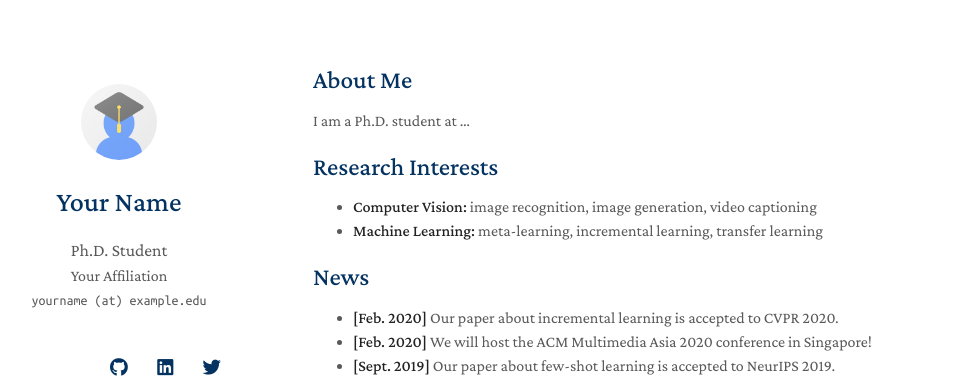
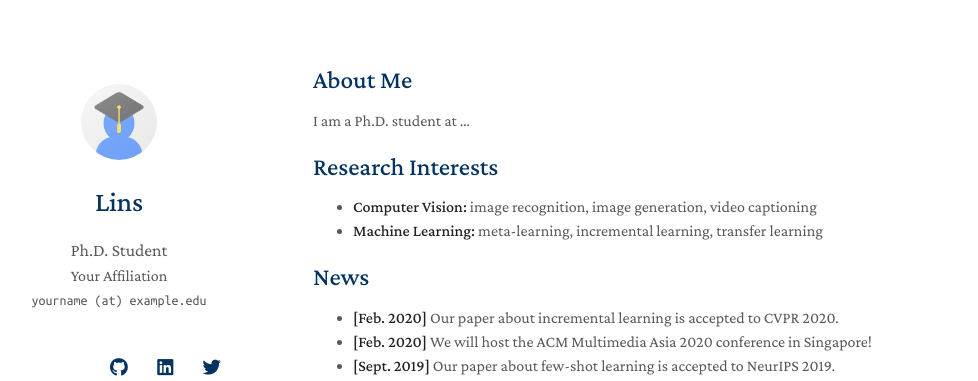
Before and after one commit to Lins666/Lins666.github.io, a Jekyll site: the page built from index.md, in a window 1280 px wide. Shown: the top 381 px of the page, without its empty margins (157-1135 px from the left). Built offline with Jekyll 4.4.1, drawn with Linux system fonts in a browser that asks for light colours; nearby versions of some CDN libraries; a style sheet for code colours, icons or effects is not loaded; our own code applies the rules of GitHub Pages for plain Markdown files.

Commit message:
Update _config.yml

```diff
--- a/_config.yml
+++ b/_config.yml
@@ -1,5 +1,5 @@
 # Basic Information
-title: Your Name
+title: Lins
 position: Ph.D. Student
 affiliation: Your Affiliation
 email: yourname (at) example.edu
```
